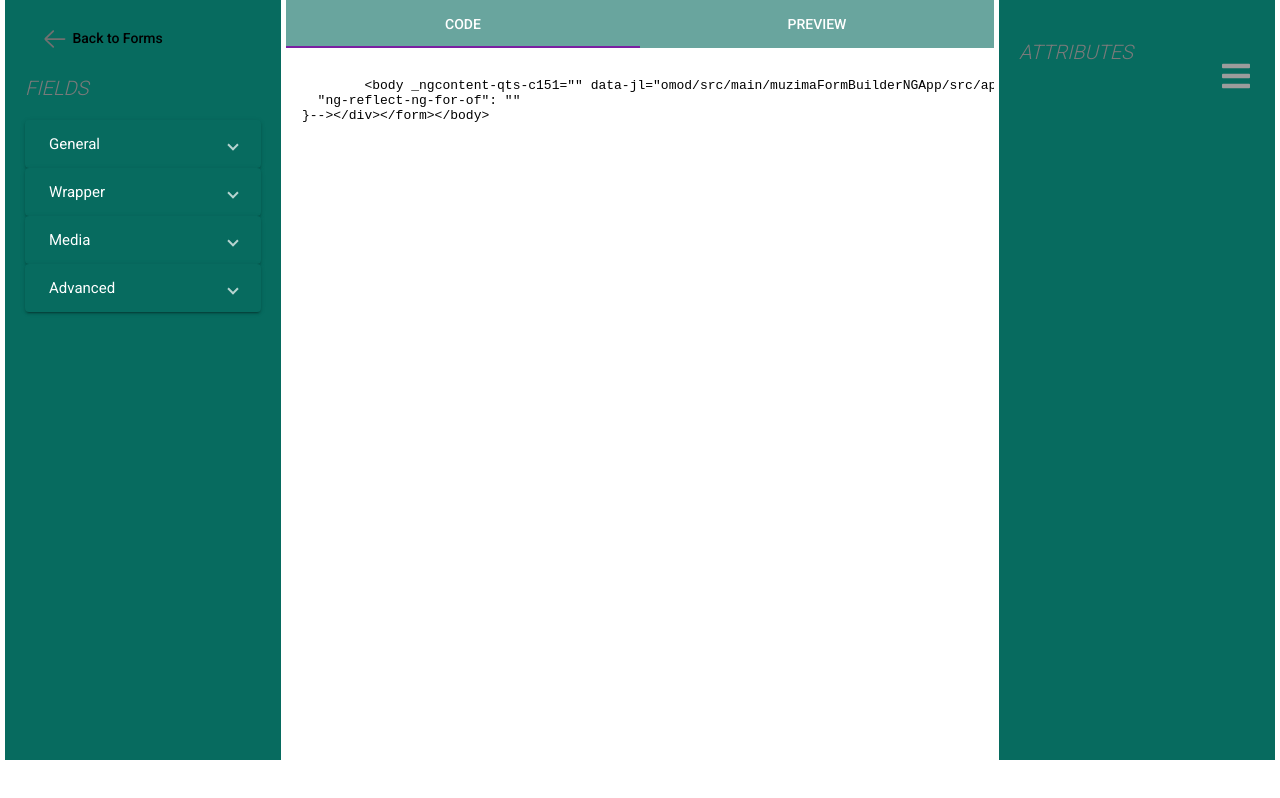
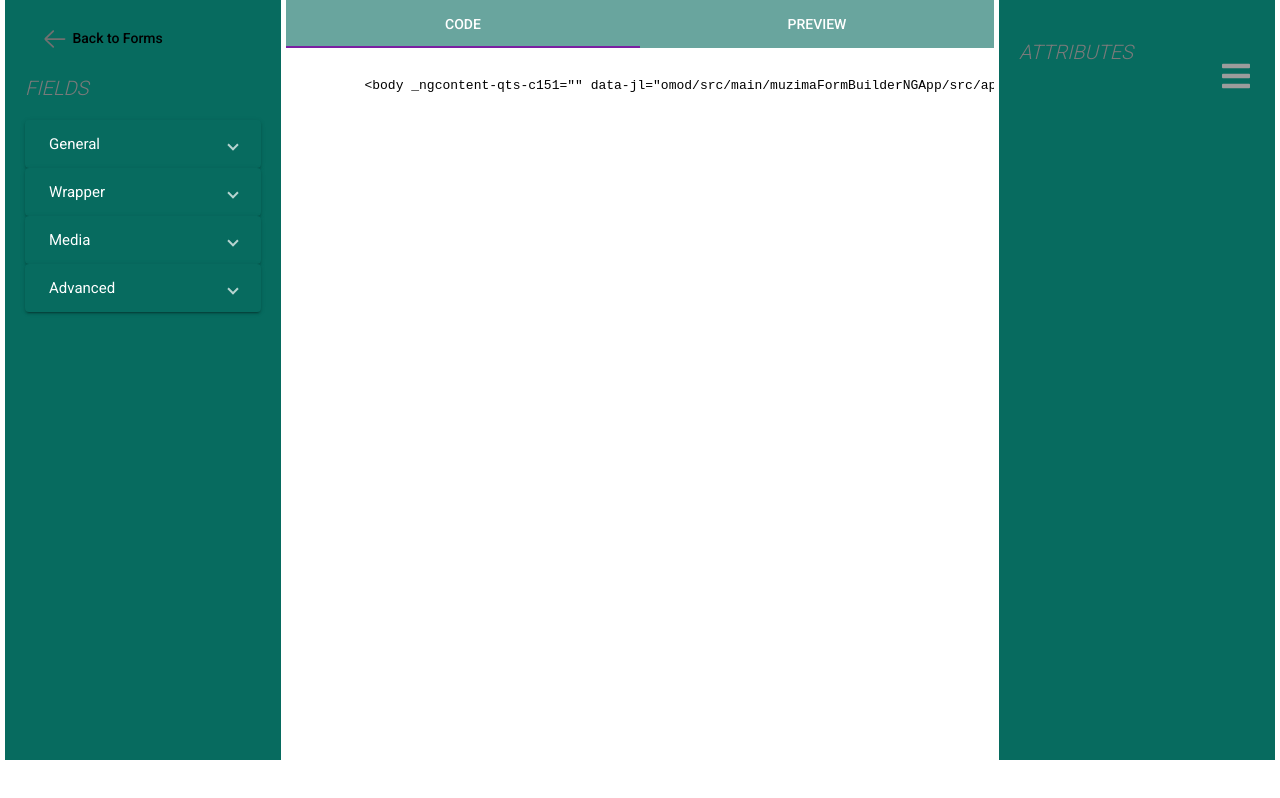
Before and after one commit to muzima/openmrs-module-muzimaformbuilder, an Angular app in the folder omod/src/main/muzimaFormBuilderNGApp/: page / in a window 1280 px wide. Built offline with nearby package versions, Linux system fonts and the light colour scheme.

Commit message:
MFB-28
Feat: clean HTML code from angular attributes and unnecessary classes

```diff
--- a/omod/src/main/muzimaFormBuilderNGApp/src/app/form/form.component.ts
+++ b/omod/src/main/muzimaFormBuilderNGApp/src/app/form/form.component.ts
@@ -27,6 +27,24 @@ export class FormComponent implements OnInit {
 
   selHtmlCode(htmlCode) {
     this.htmlCode = htmlCode;
+    this.cleanHtmlFromNG();
+  }
+
+  cleanHtmlFromNG() {
+    // keep it in this order it's important!
+    this.htmlCode = this.htmlCode.replace(new RegExp('novalidate=""', 'g'), '');
+    this.htmlCode = this.htmlCode.replace(new RegExp('"ng-[^"]+": "[^"]*"', 'g'), '');
+    this.htmlCode = this.htmlCode.replace(new RegExp('_ngcontent-.{2}=""', 'g'), '');
+    this.htmlCode = this.htmlCode.replace(new RegExp('ng-[^"]+="[^"]*"', 'g'), '');
+    this.htmlCode = this.htmlCode.replace(new RegExp('ng-[^ "]+', 'g'), '');
+    this.htmlCode = this.htmlCode.replace(new RegExp('cdk[^=-]*="[^"]*"', 'g'), '');
+    this.htmlCode = this.htmlCode.replace(new RegExp('cdk-[^ "]+', 'g'), '');
+    this.htmlCode = this.htmlCode.replace(new RegExp('style="[^"]*"', 'g'), '');
+    this.htmlCode = this.htmlCode.replace(new RegExp('id="formFieldsList#[0-9]+"', 'g'), '');
+    this.htmlCode = this.htmlCode.replace(new RegExp('fields-list', 'g'), '');
+    this.htmlCode = this.htmlCode.replace(new RegExp('<div *class="icon((?!<\/div>).)*<\/div>', 'g'), '');
+    this.htmlCode = this.htmlCode.replace(new RegExp('<!--bindings={[^}]*}-->', 'g'), '');
+    this.htmlCode = this.htmlCode.replace(new RegExp('<!---->', 'g'), '');
   }
 
 }
```
